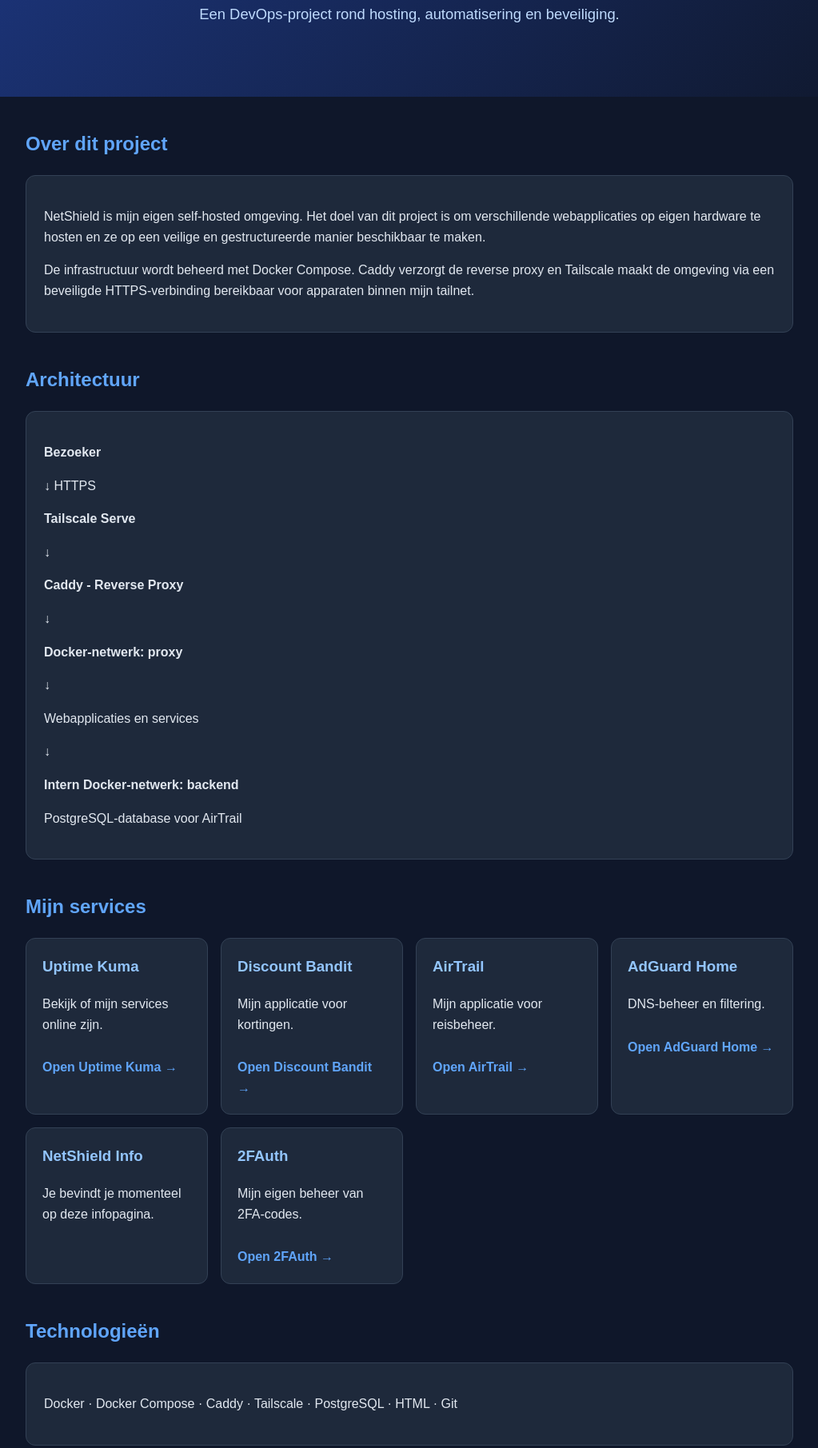
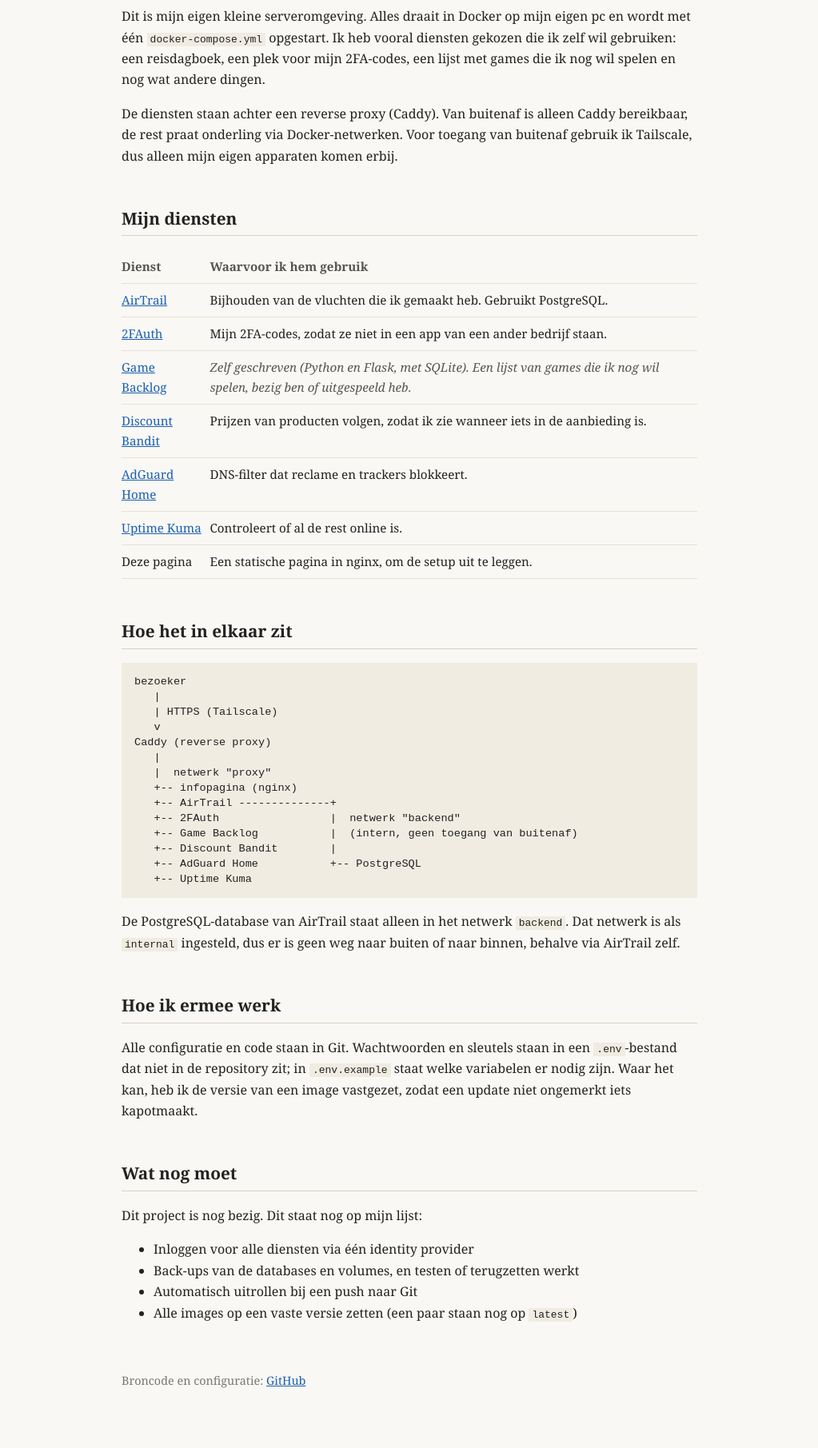
Before and after one commit to Kaat-HTML/DevopsProject26-27, a plain HTML site: page site/index.html in a window 1280 px wide. Shown: the part 242-2053 px from the top of the page at 80% size, without its empty margins (128-1151 px from the left). Drawn offline with Linux system fonts and the light colour scheme.

Commit message:
homepage aangepast voor meer duidelijkheid (wat er nog moet gebeuren)

```diff
--- a/site/index.html
+++ b/site/index.html
@@ -1,242 +1,185 @@
-
 <!DOCTYPE html>
 <html lang="nl">
 <head>
     <meta charset="UTF-8">
     <meta name="viewport" content="width=device-width, initial-scale=1.0">
-    <title>NetShield - Mijn Self-Hosted Setup</title>
+    <title>Mijn homelab</title>
     <style>
-        * {
-            box-sizing: border-box;
+        body {
+            font-family: Georgia, "Times New Roman", serif;
+            background: #faf8f4;
+            color: #222;
+            max-width: 720px;
+            margin: 0 auto;
+            padding: 40px 20px 80px;
+            line-height: 1.65;
         }
 
-        body {
-            margin: 0;
-            font-family: Arial, sans-serif;
-            background: #0f172a;
-            color: #e2e8f0;
-            line-height: 1.6;
-        }
-
-        header {
-            padding: 70px 20px;
-            text-align: center;
-            background: linear-gradient(135deg, #1e3a8a, #0f172a);
-        }
-
-        header h1 {
-            font-size: 3rem;
-            margin-bottom: 10px;
-        }
-
-        header p {
-            color: #bfdbfe;
-            font-size: 1.15rem;
-        }
-
-        main {
-            max-width: 1000px;
-            margin: 40px auto;
-            padding: 0 20px;
+        h1 {
+            font-size: 2rem;
+            margin-bottom: 4px;
         }
 
         h2 {
-            color: #60a5fa;
-            margin-top: 40px;
+            font-size: 1.3rem;
+            margin-top: 48px;
+            padding-bottom: 4px;
+            border-bottom: 1px solid #d8d2c4;
         }
 
-        .card {
-            background: #1e293b;
-            border: 1px solid #334155;
-            border-radius: 12px;
-            padding: 22px;
-            margin: 16px 0;
-        }
-
-        .services {
-            display: grid;
-            grid-template-columns: repeat(auto-fit, minmax(220px, 1fr));
-            gap: 16px;
-        }
-
-        .service {
-            background: #1e293b;
-            padding: 20px;
-            border-radius: 12px;
-            border: 1px solid #334155;
-        }
-
-        .service h3 {
-            color: #93c5fd;
+        .sub {
+            color: #666;
             margin-top: 0;
         }
 
-        .tag {
-            color: #86efac;
+        a {
+            color: #1a5fb4;
+        }
+
+        table {
+            width: 100%;
+            border-collapse: collapse;
+            font-size: 0.95rem;
+        }
+
+        th, td {
+            text-align: left;
+            padding: 8px 10px 8px 0;
+            border-bottom: 1px solid #e6e1d5;
+            vertical-align: top;
+        }
+
+        th {
+            font-weight: bold;
+            color: #555;
+        }
+
+        pre {
+            background: #f0ece2;
+            padding: 14px 16px;
+            overflow-x: auto;
             font-size: 0.85rem;
+            line-height: 1.4;
+        }
+
+        code {
+            background: #f0ece2;
+            padding: 1px 4px;
+        }
+
+        .eigen {
+            font-style: italic;
+            color: #555;
         }
 
         footer {
-            text-align: center;
-            padding: 30px;
-            color: #94a3b8;
-            border-top: 1px solid #334155;
             margin-top: 60px;
+            color: #777;
+            font-size: 0.9rem;
         }
-
-        code {
-            color: #93c5fd;
-        }
-
-.service a {
-    display: inline-block;
-    margin-top: 12px;
-    color: #60a5fa;
-    text-decoration: none;
-    font-weight: bold;
-}
-
-.service a:hover {
-    color: #93c5fd;
-    text-decoration: underline;
-}
-
     </style>
 </head>
 <body>
 
-<header>
-    <h1>DevOps Project 26-27</h1>
-    <p>Mijn persoonlijke self-hosted omgeving</p>
-    <p>Een DevOps-project rond hosting, automatisering en beveiliging.</p>
-</header>
+<h1>Mijn homelab</h1>
+<p class="sub">Schoolproject DevOps 2026-27, door Lucas</p>
 
-<main>
-    <section>
-        <h2>Over dit project</h2>
-        <div class="card">
+<h2>Waar gaat dit over?</h2>
 <p>
-                NetShield is mijn eigen self-hosted omgeving.
-                Het doel van dit project is om verschillende webapplicaties
-                op eigen hardware te hosten en ze op een veilige en
-                gestructureerde manier beschikbaar te maken.
+    Dit is mijn eigen kleine serveromgeving. Alles draait in Docker op mijn
+    eigen pc en wordt met één <code>docker-compose.yml</code> opgestart. Ik heb
+    vooral diensten gekozen die ik zelf wil gebruiken: een reisdagboek, een
+    plek voor mijn 2FA-codes, een lijst met games die ik nog wil spelen en
+    nog wat andere dingen.
 </p>
 <p>
-                De infrastructuur wordt beheerd met Docker Compose.
-                Caddy verzorgt de reverse proxy en Tailscale maakt
-                de omgeving via een beveiligde HTTPS-verbinding bereikbaar
-                voor apparaten binnen mijn tailnet.
+    De diensten staan achter een reverse proxy (Caddy). Van buitenaf is alleen
+    Caddy bereikbaar, de rest praat onderling via Docker-netwerken. Voor
+    toegang van buitenaf gebruik ik Tailscale, dus alleen mijn eigen
+    apparaten komen erbij.
 </p>
-        </div>
-    </section>
 
-    <section>
-        <h2>Architectuur</h2>
-        <div class="card">
-            <p><strong>Bezoeker</strong></p>
-            <p>↓ HTTPS</p>
-            <p><strong>Tailscale Serve</strong></p>
-            <p>↓</p>
-            <p><strong>Caddy - Reverse Proxy</strong></p>
-            <p>↓</p>
-            <p><strong>Docker-netwerk: proxy</strong></p>
-            <p>↓</p>
-            <p>Webapplicaties en services</p>
-            <p>↓</p>
-            <p><strong>Intern Docker-netwerk: backend</strong></p>
-            <p>PostgreSQL-database voor AirTrail</p>
-        </div>
-    </section>
+<h2>Mijn diensten</h2>
+<table>
+    <tr>
+        <th>Dienst</th>
+        <th>Waarvoor ik hem gebruik</th>
+    </tr>
+    <tr>
+        <td><a href="http://airtrail.localhost" target="_blank">AirTrail</a></td>
+        <td>Bijhouden van de vluchten die ik gemaakt heb. Gebruikt PostgreSQL.</td>
+    </tr>
+    <tr>
+        <td><a href="http://2fauth.localhost" target="_blank">2FAuth</a></td>
+        <td>Mijn 2FA-codes, zodat ze niet in een app van een ander bedrijf staan.</td>
+    </tr>
+    <tr>
+        <td><a href="http://backlog.localhost" target="_blank">Game Backlog</a></td>
+        <td class="eigen">Zelf geschreven (Python en Flask, met SQLite). Een lijst van games die ik nog wil spelen, bezig ben of uitgespeeld heb.</td>
+    </tr>
+    <tr>
+        <td><a href="http://discountbandit.localhost" target="_blank">Discount Bandit</a></td>
+        <td>Prijzen van producten volgen, zodat ik zie wanneer iets in de aanbieding is.</td>
+    </tr>
+    <tr>
+        <td><a href="http://adguard.localhost" target="_blank">AdGuard Home</a></td>
+        <td>DNS-filter dat reclame en trackers blokkeert.</td>
+    </tr>
+    <tr>
+        <td><a href="https://homepc.tail4df462.ts.net:8443" target="_blank">Uptime Kuma</a></td>
+        <td>Controleert of al de rest online is.</td>
+    </tr>
+    <tr>
+        <td>Deze pagina</td>
+        <td>Een statische pagina in nginx, om de setup uit te leggen.</td>
+    </tr>
+</table>
 
-    <section>
+<h2>Hoe het in elkaar zit</h2>
+<pre>
+bezoeker
+   |
+   | HTTPS (Tailscale)
+   v
+Caddy (reverse proxy)
+   |
+   |  netwerk "proxy"
+   +-- infopagina (nginx)
+   +-- AirTrail --------------+
+   +-- 2FAuth                 |  netwerk "backend"
+   +-- Game Backlog           |  (intern, geen toegang van buitenaf)
+   +-- Discount Bandit        |
+   +-- AdGuard Home           +-- PostgreSQL
+   +-- Uptime Kuma
+</pre>
+<p>
+    De PostgreSQL-database van AirTrail staat alleen in het netwerk
+    <code>backend</code>. Dat netwerk is als <code>internal</code> ingesteld,
+    dus er is geen weg naar buiten of naar binnen, behalve via AirTrail zelf.
+</p>
 
-<h2>Mijn services</h2>
+<h2>Hoe ik ermee werk</h2>
+<p>
+    Alle configuratie en code staan in Git. Wachtwoorden en sleutels staan in
+    een <code>.env</code>-bestand dat niet in de repository zit; in
+    <code>.env.example</code> staat welke variabelen er nodig zijn. Waar
+    het kan, heb ik de versie van een image vastgezet, zodat een update niet
+    ongemerkt iets kapotmaakt.
+</p>
 
-
-<div class="services">
-
-    <div class="service">
-        <h3>Uptime Kuma</h3>
-        <p>Bekijk of mijn services online zijn.</p>
-        <a href="https://homepc.tail4df462.ts.net:8443" target="_blank">
-            Open Uptime Kuma →
-        </a>
-    </div>
-
-    <div class="service">
-        <h3>Discount Bandit</h3>
-        <p>Mijn applicatie voor kortingen.</p>
-        <a href="http://discountbandit.localhost" target="_blank">
-            Open Discount Bandit →
-        </a>
-    </div>
-
-    <div class="service">
-        <h3>AirTrail</h3>
-        <p>Mijn applicatie voor reisbeheer.</p>
-        <a href="http://airtrail.localhost" target="_blank">
-            Open AirTrail →
-        </a>
-    </div>
-
-    <div class="service">
-        <h3>AdGuard Home</h3>
-        <p>DNS-beheer en filtering.</p>
-        <a href="http://adguard.localhost" target="_blank">
-            Open AdGuard Home →
-        </a>
-    </div>
-
-    <div class="service">
-        <h3>NetShield Info</h3>
-        <p>Je bevindt je momenteel op deze infopagina.</p>
-    </div>
-        <div class="service">
-        <h3>2FAuth</h3>
-        <p>Mijn eigen beheer van 2FA-codes.</p>
-        <a href="http://2fauth.localhost" target="_blank">
-            Open 2FAuth →
-        </a>
-    </div>
-
-</div>
-
-
-    </section>
-
-    <section>
-        <h2>Technologieën</h2>
-        <div class="card">
+<h2>Wat nog moet</h2>
 <p>
-                Docker · Docker Compose · Caddy · Tailscale · PostgreSQL
-                · HTML · Git
+    Dit project is nog bezig. Dit staat nog op mijn lijst:
 </p>
-        </div>
-    </section>
-
-    <section>
-        <h2>Beveiliging en beheer</h2>
-        <div class="card">
-            <p>
-                De services communiceren via afzonderlijke Docker-netwerken.
-                De PostgreSQL-database is ondergebracht in een intern netwerk
-                en wordt niet rechtstreeks publiek beschikbaar gemaakt.
-            </p>
-            <p>
-                De externe verbinding verloopt via Tailscale met HTTPS.
-                Configuratie en verdere automatisering worden bijgehouden
-                in versiebeheer.
-            </p>
-            <p>
-                Backupstrategie, authenticatie en verdere beveiligingsmaatregelen
-                worden tijdens de verdere ontwikkeling van het project uitgewerkt.
-            </p>
-        </div>
-    </section>
-</main>
+<ul>
+    <li>Inloggen voor alle diensten via één identity provider</li>
+    <li>Back-ups van de databases en volumes, en testen of terugzetten werkt</li>
+    <li>Automatisch uitrollen bij een push naar Git</li>
+    <li>Alle images op een vaste versie zetten (een paar staan nog op <code>latest</code>)</li>
+</ul>
 
 <footer>
-    NetShield - DevOps Self-Hosted Project
+    Broncode en configuratie: <a href="https://github.com/Kaat-HTML/DevopsProject26-27" target="_blank">GitHub</a>
 </footer>
 
 </body>
```
Also changed, not shown: 3 other files. Lines whose indentation alone changed are shown as unchanged.
